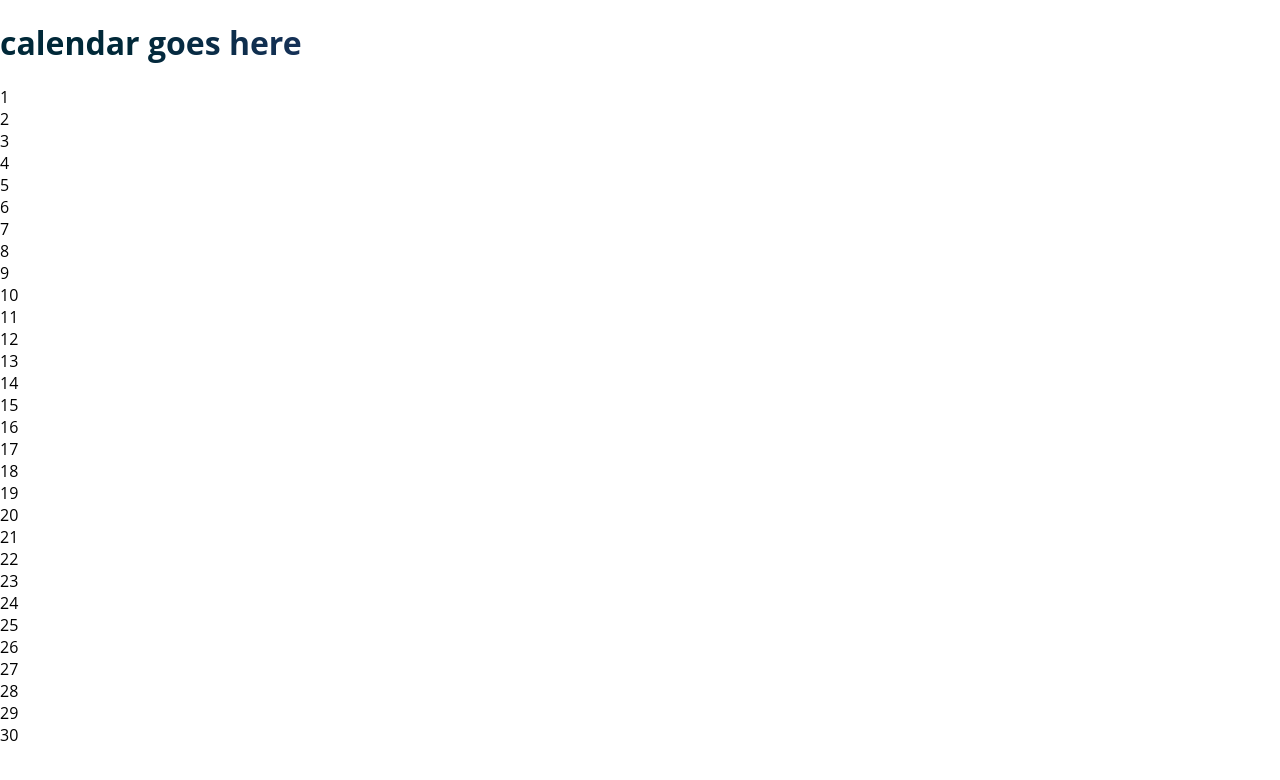
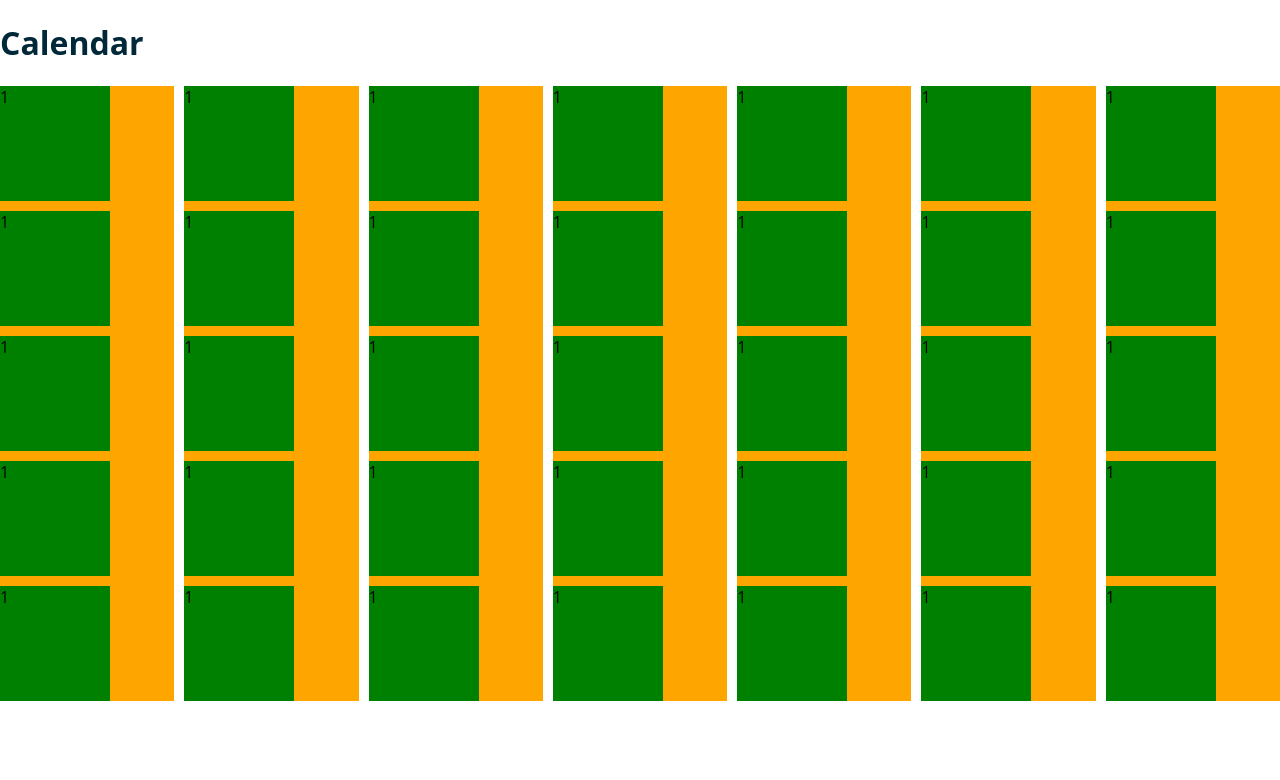
Before and after one commit to avrrodriguez/calendar-headless-wp-next-js, a Next.js app: page /calendar in a window 1280 px wide. Shown: the top 780 px of the page. Built offline with nearby package versions, Linux system fonts and the light colour scheme; no server answers.

Commit message:
Adds 7 columnds and 5 rows to the calendar component with custome styling

```diff
--- a/components/Calendar.tsx
+++ b/components/Calendar.tsx
@@ -1,3 +1,4 @@
+import { responsePathAsArray } from "graphql"
 import GetCalendarMonthDays from "helpers/GetCalendarMonthDays"
 import Header from "./Header"
 
@@ -5,15 +6,27 @@ export default function Calendar(): JSX.Element {
 
 
   return (
-    <div className="grid-container" style={{height: "100vh"}}>
-        <div className="row">
-          <h1 className="col">calendar goes here</h1>
+    <div>
+        <div className="calendar-header">
+          <h1>Calendar</h1>
         </div>
-        {[...Array(GetCalendarMonthDays("June")).keys()].map((number)=>{
-          return <div className="col" id={number.toString()} key={number+1}>
-            {number+1}
-          </div>
-        })}
+        <div className="calendar-days" style={{display: "grid", gridTemplateColumns: "repeat(7, 1fr)", columnGap: "10px"}}>
+        {
+          [...Array(7).keys()].map((col) => {
+            return(
+              <div className="col" style={{display: "grid", backgroundColor: "orange", rowGap:"10px"}} id={`col-${col}`} key={`col-${col}`}>
+                 {
+                  [...Array(5).keys()].map((row)=>{
+                    return(
+                      <div className="row" style={{backgroundColor: "green", height: "115px", width: "110px"}} id={`col-${col}-row-${row}`} key={`col-${col}-row-${row}`}>1</div>
+                    )
+                  })
+                 }
+              </div>
+            )
+          })
+        }
+        </div>
     </div>
   )
   }
```
